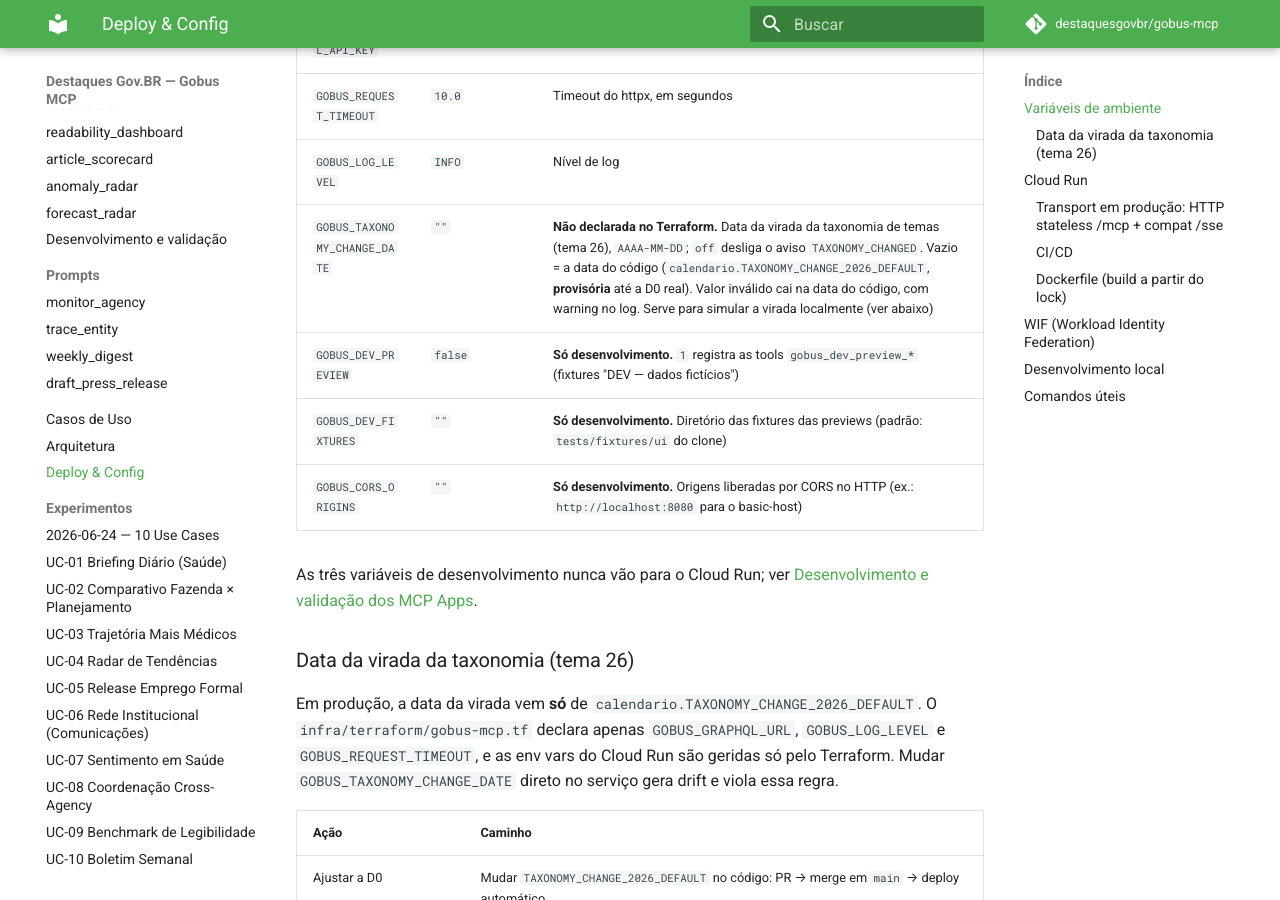
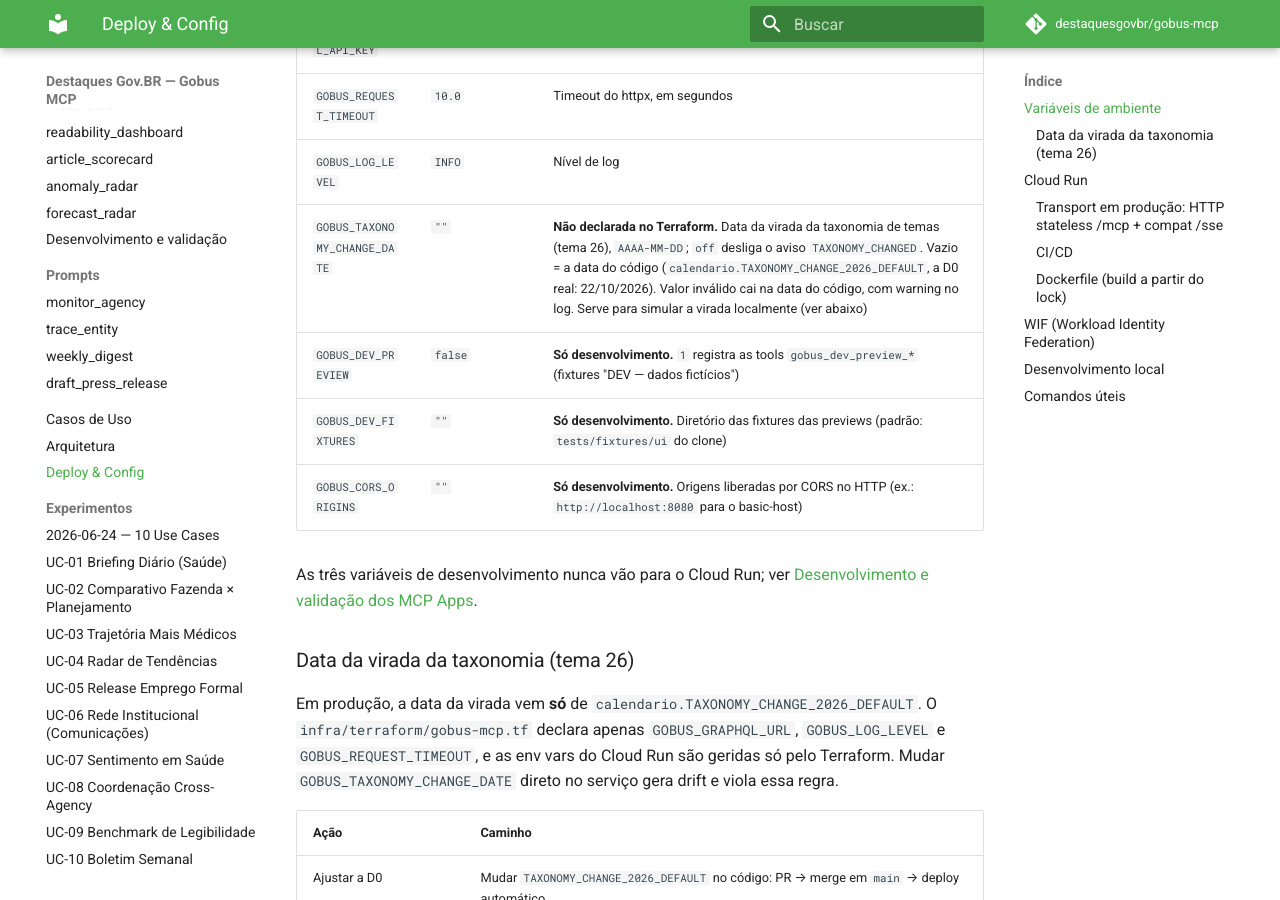
Before and after one commit to destaquesgovbr/gobus-mcp, an MkDocs documentation site: the page built from docs/deploy.md, in a window 1280 px wide and 900 px high, scrolled down 423 px. Built offline with MkDocs 1.6.1 and Material for MkDocs 9.7.7, drawn with Linux system fonts in a browser that asks for light colours; comment, search, counter and statistics services are not loaded.

Commit message:
chore: virada da taxonomia na D0 real (22/10/2026, dia da 034 em produção)
TAXONOMY_CHANGE_2026_DEFAULT e o pin do teste passam de 23/10 (provisória) para 22/10/2026, a data UTC em que a migração 034 do data-platform foi aplicada. CLAUDE.md e docs/deploy.md deixam de chamar a data de provisória.

```diff
--- a/docs/deploy.md
+++ b/docs/deploy.md
@@ -10,7 +10,7 @@
 | `GOBUS_GRAPHQL_API_KEY` | `""` | Chave de API (opcional, enviada como header `X-API-Key`) |
 | `GOBUS_REQUEST_TIMEOUT` | `10.0` | Timeout do httpx, em segundos |
 | `GOBUS_LOG_LEVEL` | `INFO` | Nível de log |
-| `GOBUS_TAXONOMY_CHANGE_DATE` | `""` | **Não declarada no Terraform.** Data da virada da taxonomia de temas (tema 26), `AAAA-MM-DD`; `off` desliga o aviso `TAXONOMY_CHANGED`. Vazio = a data do código (`calendario.TAXONOMY_CHANGE_2026_DEFAULT`, **provisória** até a D0 real). Valor inválido cai na data do código, com warning no log. Serve para simular a virada localmente (ver abaixo) |
+| `GOBUS_TAXONOMY_CHANGE_DATE` | `""` | **Não declarada no Terraform.** Data da virada da taxonomia de temas (tema 26), `AAAA-MM-DD`; `off` desliga o aviso `TAXONOMY_CHANGED`. Vazio = a data do código (`calendario.TAXONOMY_CHANGE_2026_DEFAULT`, a D0 real: 22/10/2026). Valor inválido cai na data do código, com warning no log. Serve para simular a virada localmente (ver abaixo) |
 | `GOBUS_DEV_PREVIEW` | `false` | **Só desenvolvimento.** `1` registra as tools `gobus_dev_preview_*` (fixtures "DEV — dados fictícios") |
 | `GOBUS_DEV_FIXTURES` | `""` | **Só desenvolvimento.** Diretório das fixtures das previews (padrão: `tests/fixtures/ui` do clone) |
 | `GOBUS_CORS_ORIGINS` | `""` | **Só desenvolvimento.** Origens liberadas por CORS no HTTP (ex.: `http://localhost:8080` para o basic-host) |
```
Also changed, not shown: CLAUDE.md (+2 -2 lines), 2 other files.
